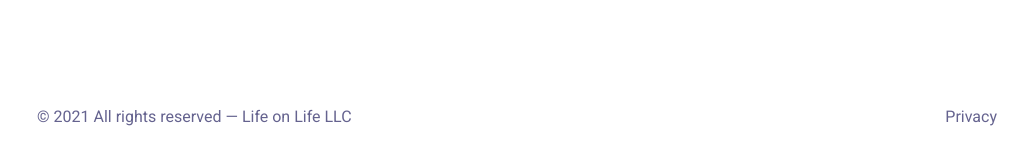
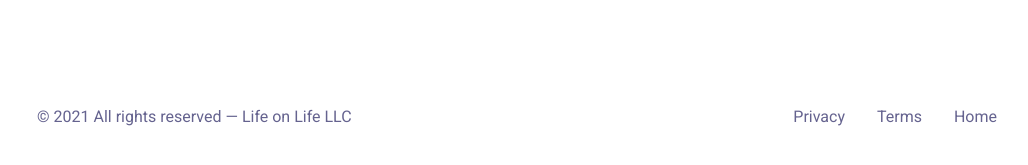
Before and after one commit to 115one/115.1-Mobile-Landing-Page, a Jekyll site: the page built from index.html, in a window 1280 px wide. Shown: the part 1645-1810 px from the top of the page, without its empty margins (123-1151 px from the left). Built offline with Jekyll 4.4.1, drawn with Linux system fonts in a browser that asks for light colours.

Commit message:
Change layout

```diff
--- a/_layouts/home.html
+++ b/_layouts/home.html
@@ -1,5 +1,6 @@
 <!DOCTYPE html>
 <html dir="auto" lang="en">
+
 <head>
 	<meta charset="UTF-8" />
 	<title>115.1 Messenger - {{ page.title }}</title>
@@ -21,6 +22,7 @@
 	<link href="https://fonts.googleapis.com/css2?family=Roboto:wght@400;500;700&display=swap" rel="stylesheet">
 
 </head>
+
 <body>
 	<main>
 		{{ content }}
@@ -29,19 +31,27 @@
 		<div class="container">
 			<div class="footer__container">
 				<p class="footer__love">
-						<script>document.write('&copy;&nbsp;' + (new Date()).getFullYear());</script><noscript>&copy;2021</noscript> All rights reserved
+					<script>document.write('&copy;&nbsp;' + (new Date()).getFullYear());</script>
+					<noscript>&copy;2021</noscript> All rights reserved
 					&mdash; Life on Life LLC
 				</p>
 				<ul class="footer__links">
 					<li class="footer__link">
-								<a href="privacy">Privacy</a>
+						<a href="/privacy">Privacy</a>
+					</li>
+					<li class="footer__link">
+						<a href="/terms">Terms</a>
+					</li>
+					<li class="footer__link">
+						<a href="/">Home</a>
 					</li>
 				</ul>
 			</div>
 		</div>
 	</footer>
 
-		<script type="text/javascript" src="assets/tobi.min.js" /></script>
+	<script type="text/javascript" src="assets/tobi.min.js" />
+	</script>
 	<script>
 		window.onload = function () {
 			var tobi = new Tobi();
@@ -49,4 +59,5 @@
 	</script>
 
 </body>
+
 </html>
```
Also changed, not shown: _layouts/markdown.html (+15 -3 lines). Lines whose indentation alone changed are shown as unchanged.
